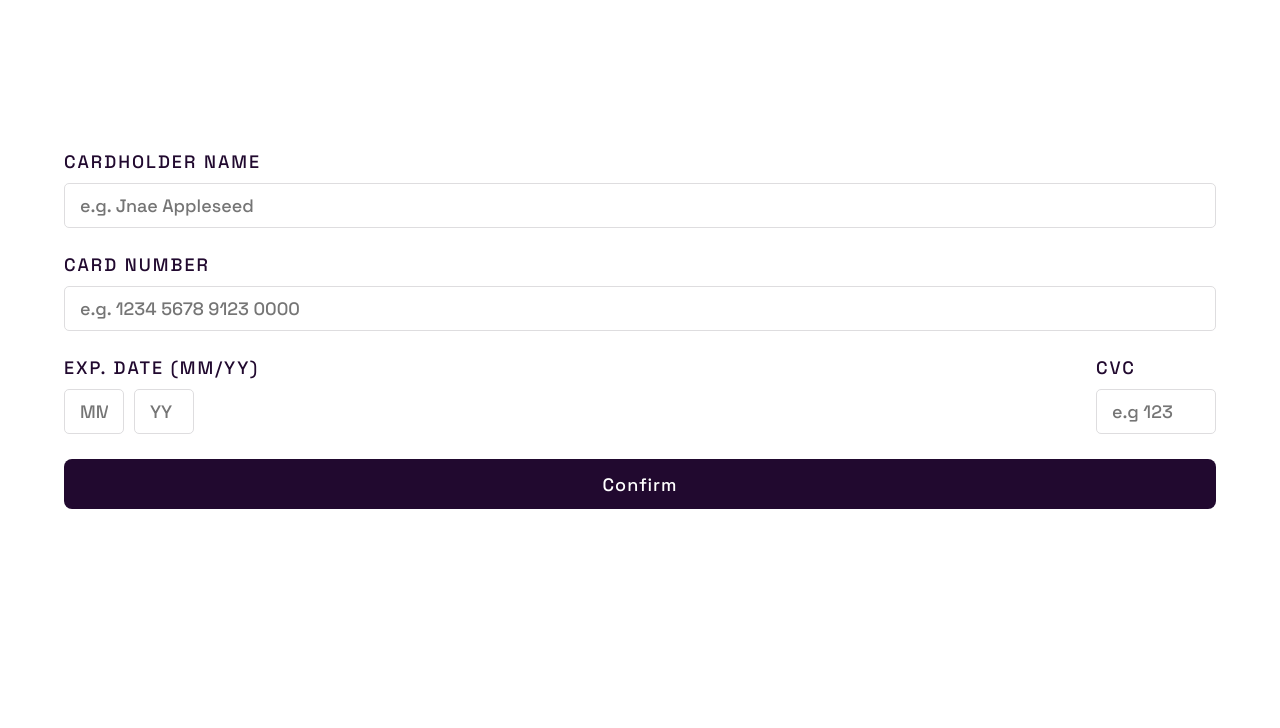
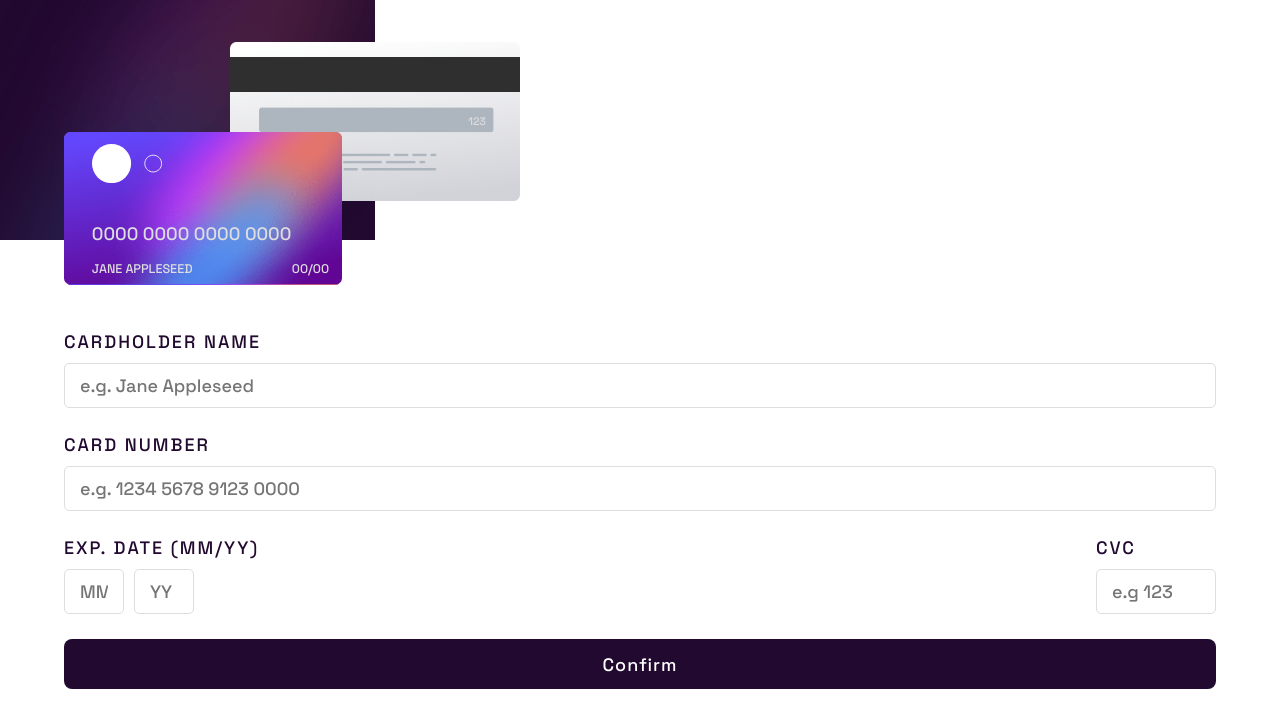
Before and after one commit to NaosouBruno/CardCredit, a React (Create React App) app: page / in a window 1280 px wide. Shown: the top 728 px of the page. Built offline with nearby package versions, Linux system fonts and the light colour scheme.

Commit message:
adicionando a imagem do cartão e a estilizando

```diff
--- a/src/App.js
+++ b/src/App.js
@@ -1,7 +1,8 @@
-import { CardForm } from "./components/molecules/index";
+import { CardForm, CardInfo } from "./components/molecules/index";
 function App() {
   return (
     <div className="App">
+      <CardInfo />
       <CardForm />
     </div>
   );
--- a/src/components/atoms/InputForm/index.jsx
+++ b/src/components/atoms/InputForm/index.jsx
@@ -8,6 +8,8 @@ function InputForm(props) {
       name={props.name}
       value={props.value}
       onChange={props.onTextChange}
+      min={props.min}
+      max={props.max}
     />
   );
 }
--- a/src/components/molecules/CardForm/form.scss
+++ b/src/components/molecules/CardForm/form.scss
@@ -3,7 +3,7 @@
   display: flex;
   flex-direction: column;
   align-items: center;
-  margin-top: 150px;
+  margin-top: 50px;
 
   &__container {
     display: flex;
--- a/src/components/molecules/CardForm/index.jsx
+++ b/src/components/molecules/CardForm/index.jsx
@@ -120,15 +120,12 @@ function CardForm() {
           type="text"
           id="cardName"
           class={classValid.name ? "form__input " : "form__input error"}
-          placeholder="e.g. Jnae Appleseed"
+          placeholder="e.g. Jane Appleseed"
           name="name"
           value={card.name}
           onTextChange={handlerChange}
         />
 
-        {/*  <span className={classValid.name ? " " : "error__description"}>
-          {classValid.name ? "" : "Can`t be blank"}
-        </span> */}
         <InputError
           class={classValid.name ? " " : "error__description"}
           content={classValid.name ? "" : "Can`t be blank"}
@@ -147,6 +144,8 @@ function CardForm() {
           name="number"
           value={card.number}
           onTextChange={handlerChange}
+          min="16"
+          max="16"
         />
 
         <InputError
@@ -173,6 +172,8 @@ function CardForm() {
               name="mm"
               value={card.mm}
               onTextChange={handlerChange}
+              min="2"
+              max="2"
             />
 
             <InputForm
@@ -187,11 +188,15 @@ function CardForm() {
               name="yy"
               value={card.yy}
               onTextChange={handlerChange}
+              min="2"
+              max="2"
             />
           </div>
           <InputError
             class={classValid.mm ? " " : "error__description"}
             content={classValid.mm ? "" : "Can`t be blank"}
+            min="3"
+            max="3"
           />
         </div>
         <div className="form__dateGroup">
--- /dev/null
+++ b/src/components/molecules/CardInfo/cardInfo.scss
@@ -0,0 +1,67 @@
+@use "/public/styles/variables" as *;
+.cardInfo {
+  height: 280px;
+  position: relative;
+  background-image: url("../../../../public/assets/bg-main-mobile.png");
+  background-size: 375px;
+  background-repeat: no-repeat;
+
+  &__back {
+    background-image: url("../../../../public/assets/bg-card-back.png");
+    width: 290px;
+    height: 159px;
+    top: 15%;
+    left: 18%;
+    object-fit: fill;
+    position: absolute;
+    background-size: 290px;
+  }
+  &__front {
+    background-image: url("../../../../public/assets/bg-card-front.png");
+    width: 278px;
+    height: 153px;
+    top: 47%;
+    left: 5%;
+    object-fit: fill;
+    position: absolute;
+    background-size: 278px;
+  }
+  &__bigBall {
+    background-image: url("../../../../public/assets/card-logo.svg");
+    background-size: 70px;
+    width: 70px;
+    height: 39px;
+    position: absolute;
+    top: 8%;
+    left: 10%;
+  }
+
+  &__cardCvc {
+    position: absolute;
+    top: 45%;
+    left: 82%;
+    font-size: 0.6em;
+    color: $violetLight;
+  }
+  &__cardNumber {
+    position: absolute;
+    color: $violetLight;
+    font-size: 1em;
+    width: 200px;
+    top: 200%;
+  }
+  &__cardGroup {
+    position: absolute;
+    top: 300%;
+    display: flex;
+    color: $violetLight;
+  }
+  &__cardName {
+    width: 200px;
+
+    font-size: 0.7em;
+  }
+  &__cardValidty {
+    font-size: 0.7em;
+  }
+}
--- /dev/null
+++ b/src/components/molecules/CardInfo/index.jsx
@@ -0,0 +1,21 @@
+import "./cardInfo.scss";
+function CardInfo() {
+  return (
+    <div className="cardInfo">
+      <div className="cardInfo__back">
+        <span className="cardInfo__cardCvc">123</span>
+      </div>
+      <div className="cardInfo__front">
+        <div className="cardInfo__bigBall">
+          <span className="cardInfo__cardNumber">0000 0000 0000 0000</span>
+          <div className="cardInfo__cardGroup">
+            <span className="cardInfo__cardName">JANE APPLESEED</span>
+            <span className="cardInfo__cardValidty">00/00</span>
+          </div>
+        </div>
+      </div>
+    </div>
+  );
+}
+
+export default CardInfo;
--- a/src/components/molecules/index.jsx
+++ b/src/components/molecules/index.jsx
@@ -1 +1,2 @@
 export { default as CardForm } from "./CardForm";
+export { default as CardInfo } from "./CardInfo";
```
